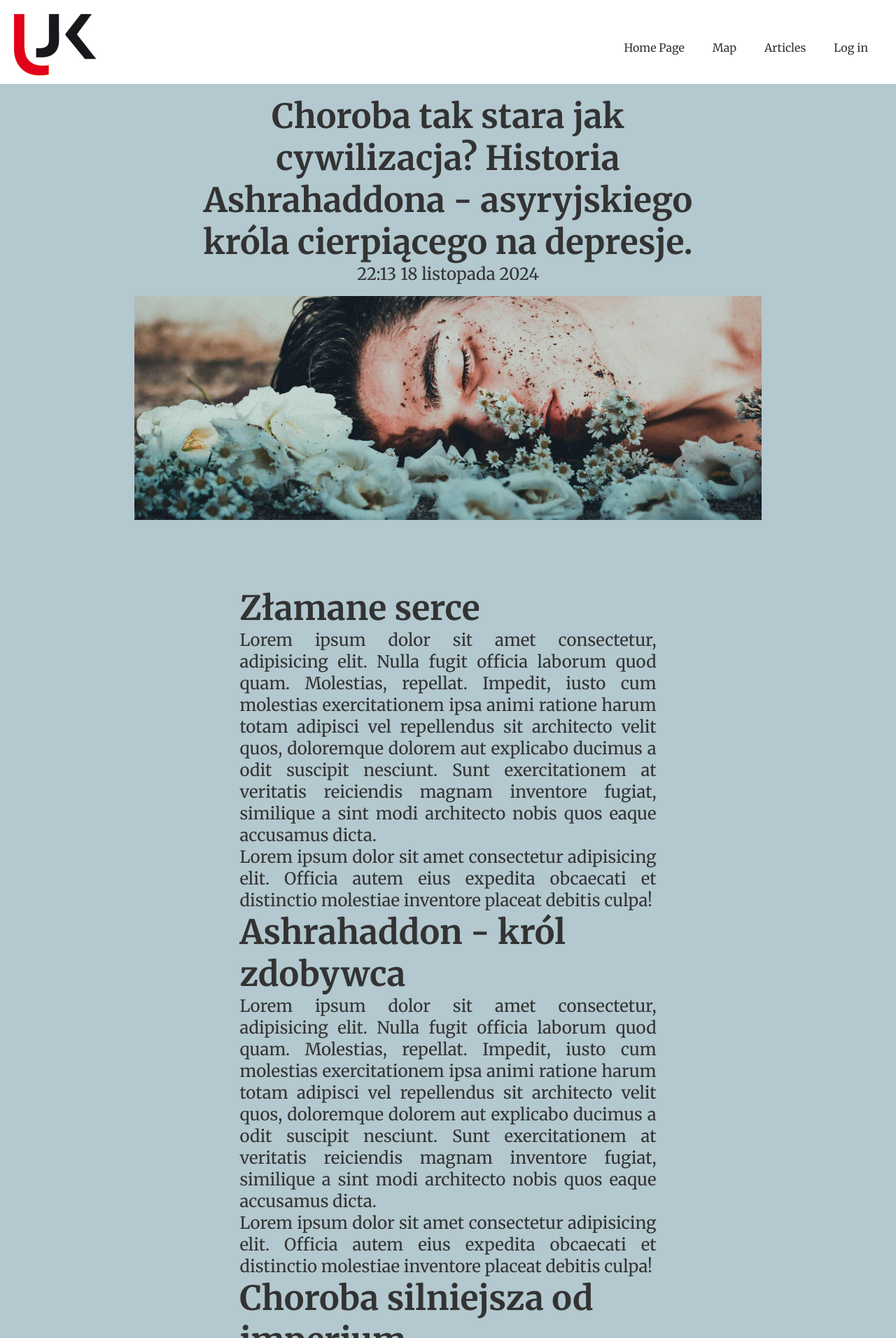
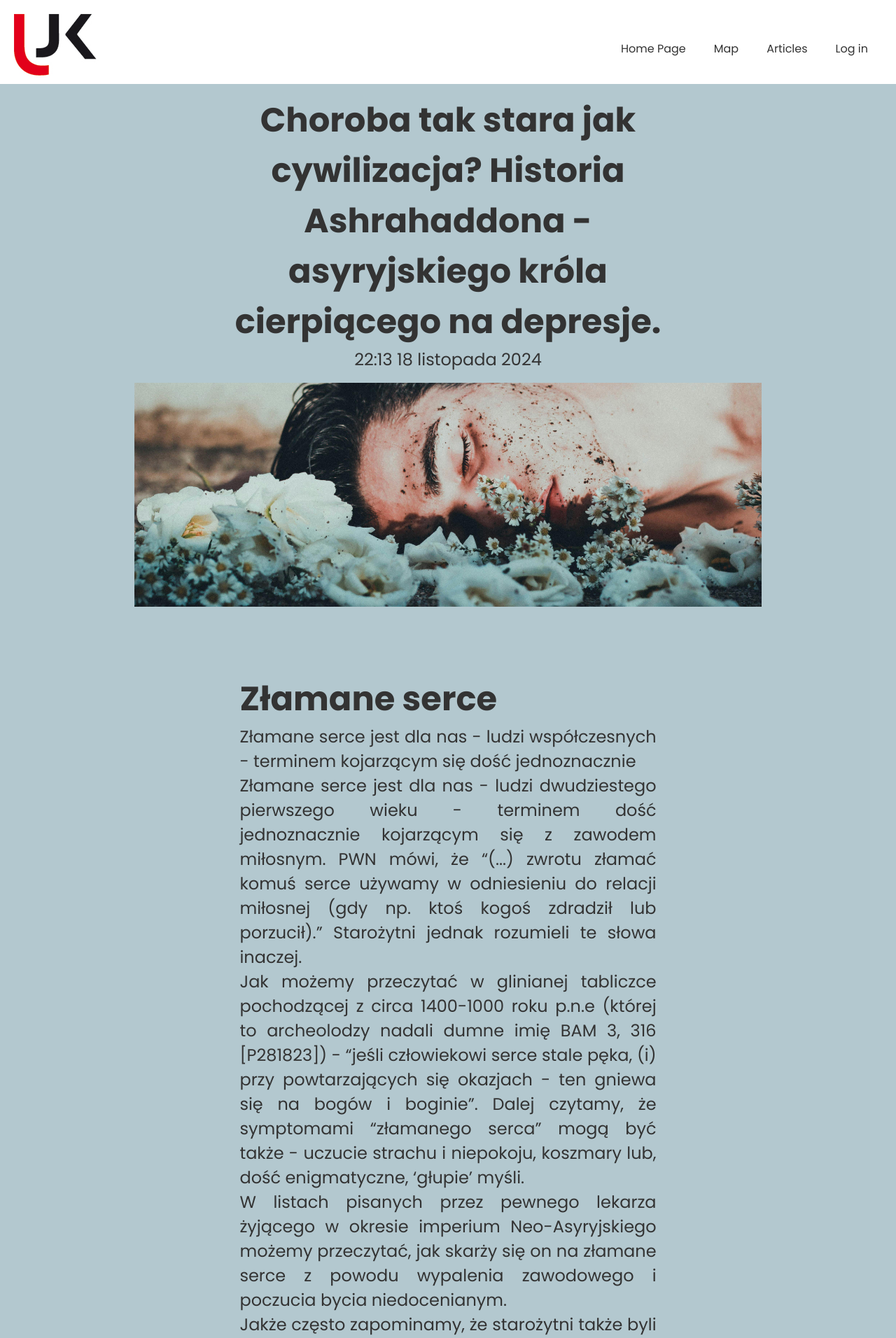
Before and after one commit to Kaczpr/BronzeAgeWebpage, a PHP site: page /html/esrahadonArticle.html in a window 1280 px wide. Shown: the top 1912 px of the page at 70% size. Run offline with PHP 8.4, Linux system fonts and the light colour scheme; some libraries are stand-ins or nearby versions.

Commit message:
CSS change
Changing looks of site

```diff
--- a/css/articleStyle.css
+++ b/css/articleStyle.css
@@ -12,8 +12,8 @@
 }
 
 body {
-  font-family: "Merriweather", sans-serif;
-  font-size: 16px;
+  font-family: "Poppins", sans-serif;;
+  font-size: 1em;
   color: #333;
   background-color: #b3c8cf;
   width: 100%;
--- a/css/wikiStyle.css
+++ b/css/wikiStyle.css
@@ -1,4 +1,4 @@
-*{
+* {
   padding: 0;
   margin: 0;
   box-sizing: border-box;
@@ -12,8 +12,8 @@
 }
 
 body {
-    font-family: "Merriweather", sans-serif;
-    font-size: 16px;
+  font-family: "Poppins", sans-serif;;
+  font-size: 1em;
   color: #333;
   background-color: #b3c8cf;
   width: 100%;
--- a/html/esrahadonArticle.html
+++ b/html/esrahadonArticle.html
@@ -3,20 +3,13 @@
   <head>
     <meta charset="UTF-8" />
     <meta name="viewport" content="width=device-width, initial-scale=1.0" />
-    <title>Document</title>
+    <title>Esarhaddon</title>
+    <link rel="stylesheet" href="../css/articleStyle.css" />
     <link rel="preconnect" href="https://fonts.googleapis.com" />
     <link rel="preconnect" href="https://fonts.gstatic.com" crossorigin />
     <link
-      href="https://fonts.googleapis.com/css2?family=Merriweather:ital,wght@0,300;0,400;0,700;0,900;1,300;1,400;1,700;1,900&display=swap"
+      href="https://fonts.googleapis.com/css2?family=Merriweather:ital,wght@0,300;0,400;0,700;0,900;1,300;1,400;1,700;1,900&family=Poppins:ital,wght@0,100;0,200;0,300;0,400;0,500;0,600;0,700;0,800;0,900;1,100;1,200;1,300;1,400;1,500;1,600;1,700;1,800;1,900&display=swap"
       rel="stylesheet"
-    />
-    <link rel="stylesheet" href="../css/articleStyle.css" />
-    <link
-      rel="stylesheet"
-      href="https://cdnjs.cloudflare.com/ajax/libs/font-awesome/6.6.0/css/all.min.css"
-      integrity="sha512-Kc323vGBEqzTmouAECnVceyQqyqdsSiqLQISBL29aUW4U/M7pSPA/gEUZQqv1cwx4OnYxTxve5UMg5GT6L4JJg=="
-      crossorigin="anonymous"
-      referrerpolicy="no-referrer"
     />
   </head>
   <body>
@@ -51,48 +44,90 @@
       <section class="content">
         <h2>Złamane serce</h2>
         <p>
-          Lorem ipsum dolor sit amet consectetur, adipisicing elit. Nulla fugit
-          officia laborum quod quam. Molestias, repellat. Impedit, iusto cum
-          molestias exercitationem ipsa animi ratione harum totam adipisci vel
-          repellendus sit architecto velit quos, doloremque dolorem aut
-          explicabo ducimus a odit suscipit nesciunt. Sunt exercitationem at
-          veritatis reiciendis magnam inventore fugiat, similique a sint modi
-          architecto nobis quos eaque accusamus dicta.
+          Złamane serce jest dla nas - ludzi współczesnych - terminem kojarzącym
+          się dość jednoznacznie
         </p>
         <p>
-          Lorem ipsum dolor sit amet consectetur adipisicing elit. Officia autem
-          eius expedita obcaecati et distinctio molestiae inventore placeat
-          debitis culpa!
+          Złamane serce jest dla nas - ludzi dwudziestego pierwszego wieku -
+          terminem dość jednoznacznie kojarzącym się z zawodem miłosnym. PWN
+          mówi, że “(...) zwrotu złamać komuś serce używamy w odniesieniu do
+          relacji miłosnej (gdy np. ktoś kogoś zdradził lub porzucił).”
+          Starożytni jednak rozumieli te słowa inaczej.
         </p>
+
+        <p>
+          Jak możemy przeczytać w glinianej tabliczce pochodzącej z circa
+          1400-1000 roku p.n.e (której to archeolodzy nadali dumne imię BAM 3,
+          316 [P281823]) - “jeśli człowiekowi serce stale pęka, (i) przy
+          powtarzających się okazjach - ten gniewa się na bogów i boginie”.
+          Dalej czytamy, że symptomami “złamanego serca” mogą być także -
+          uczucie strachu i niepokoju, koszmary lub, dość enigmatyczne, ‘głupie’
+          myśli.
+        </p>
+        <p>
+          W listach pisanych przez pewnego lekarza żyjącego w okresie imperium
+          Neo-Asyryjskiego możemy przeczytać, jak skarży się on na złamane serce
+          z powodu wypalenia zawodowego i poczucia bycia niedocenianym.
+        </p>
+        <p>
+          Jakże często zapominamy, że starożytni także byli ludźmi z krwi i
+          kości, i przeżywali te same problemy co wielu z nas.
+        </p>
+
         <h2>Ashrahaddon - król zdobywca</h2>
         <p>
-          Lorem ipsum dolor sit amet consectetur, adipisicing elit. Nulla fugit
-          officia laborum quod quam. Molestias, repellat. Impedit, iusto cum
-          molestias exercitationem ipsa animi ratione harum totam adipisci vel
-          repellendus sit architecto velit quos, doloremque dolorem aut
-          explicabo ducimus a odit suscipit nesciunt. Sunt exercitationem at
-          veritatis reiciendis magnam inventore fugiat, similique a sint modi
-          architecto nobis quos eaque accusamus dicta.
+          Ashrahaddon był królem panującym nad imperium Neo-Asyryjskim w latach
+          681 - 669 p.n.e, a więc w okresie wielkiego rozkwitu Asyrii. Spośród
+          jego największych osiągnięć możemy wymienić podbój Egiptu - co
+          sprawiło, że po raz pierwszy król z mezopotamii mógł tytułować się
+          między innymi mianem “króla królów Egiptu”. Jego inne tytuły
+          królewskie to choćby król Sumeru i Akadu, król Czterech Stron Świata,
+          czy skromne król Wszechświata. Ashrahaddon zajął się także odbudową
+          Babilonu - który to został kompletnie zniszczony przez poprzedniego
+          króla Asyrii. Historia jednak zapamiętała Asarhaddona za coś innego.
         </p>
         <p>
-          Lorem ipsum dolor sit amet consectetur adipisicing elit. Officia autem
-          eius expedita obcaecati et distinctio molestiae inventore placeat
-          debitis culpa!
-        </p>
-        <h2>Choroba silniejsza od imperium</h2>
-        <p>
-          Lorem ipsum dolor sit amet consectetur, adipisicing elit. Nulla fugit
-          officia laborum quod quam. Molestias, repellat. Impedit, iusto cum
-          molestias exercitationem ipsa animi ratione harum totam adipisci vel
-          repellendus sit architecto velit quos, doloremque dolorem aut
-          explicabo ducimus a odit suscipit nesciunt. Sunt exercitationem at
-          veritatis reiciendis magnam inventore fugiat, similique a sint modi
-          architecto nobis quos eaque accusamus dicta.
+          Co gorsza - Asyryjczycy tradycyjnie widzieli choroby jako kary zsyłane
+          na śmiertelników przez bogów, a więc przypadłości króla musiały być za
+          wszelką cenę ukrywane przed poddanymi.
         </p>
         <p>
-          Lorem ipsum dolor sit amet consectetur adipisicing elit. Officia autem
-          eius expedita obcaecati et distinctio molestiae inventore placeat
-          debitis culpa!
+          Jak czytamy w książce Ancient Assyria: A Very Short Introduction.
+          pióra Karen Radner -
+          <q
+            >Co do tego, co król, mój pan, napisał do mnie: << Czuje się bardzo
+            smutny. Jak to możliwe, że stałem się tak przygnębiony przez tego
+            mojego malca.<< Gdyby to było uleczalne, oddałbyś połowę swojego
+            królestwa, aby to wyleczyć! Ale co możemy zrobić? O królu, mój
+            panie, to jest coś, czego nie można zrobić.</q
+          >
+        </p>
+        <h2>Koniec Asyryjskiego króla Egiptu</h2>
+        <p>
+          Ashrahaddon i jego lekarze-kapłani przeprowadzili wiele rytuałów
+          mających za zadanie wspomóc króla w powrocie do zdrowia. Wszystkie
+          jednak dawały rezultaty odbiegające od tego, czego władca oczekiwał.
+        </p>
+        <p>
+          W okolicach roku 669 p.n.e pokonany, prawowity król Egiptu - niejaki
+          Taharqa - do tej pory przebywający na wygnaniu w górnym Egipcie,
+          wykorzystując chaotyczną sytuację w Asyrii - powrócił i został
+          prowodyrem buntu przeciw władzy asyryjskiej.
+        </p>
+        <p>
+          Na wieść o rebelii (i przy okazji zdradzie wielu ważnych gubernatorów
+          działających w Egipcie) Ashrahaddon niemal natychmiastowo wyruszył na
+          zachód. Niestety, również niemal natychmiastowo, zmarł - jeszcze zanim
+          przekroczono granicę ziem Egiptu.
+        </p>
+        <p>
+          Niewiele wiadomo o szczegółach śmierci Ashrahaddona, jednak zważywszy
+          na jego problemy zdrowotne najprawdopodobniej śmierć wystąpiła z
+          przyczyn naturalnych. Po jego śmierci koronę Asyryjską przejął jego
+          młodszy syn - Asurbanipal, podczas gdy na tronie Babilonu zasiadł
+          starszy syn - Shamash-shum-ukin. Panowanie Asurbanipala powszechnie
+          uważane jest za okres złotego wieku Asyrii, a historia jego wielkiej
+          Biblioteki z pewnością zasługuje na swój własny artykuł.
         </p>
       </section>
       <section class="subFooter">
@@ -100,10 +135,12 @@
           <h1>Warto sprawdzić także:</h1>
           <ul>
             <li>
-              https://nerdynoca.pl/podkast/060-historia-55-zycie-codzienne-w-epoce-brazu (Podcast)
+              https://nerdynoca.pl/podkast/060-historia-55-zycie-codzienne-w-epoce-brazu
+              (Podcast)
             </li>
             <li>
-              Moudhy Al-Rashid - "Heartbreak and the History of Distress in Ancient Mesopotamia" (Artykuł)
+              Moudhy Al-Rashid - "Heartbreak and the History of Distress in
+              Ancient Mesopotamia" (Artykuł)
             </li>
           </ul>
         </section>
@@ -111,7 +148,14 @@
           <h1>Źródła</h1>
           <ul>
             <li>
-              Greta Van Buylaere - The Expression of Emotions in Ancient Egypt and Mesopotamia: Chapter 9 Depression at the Royal Courts of Esarhaddon and Assurbanipal (Rozdział ksiązki)
+              Greta Van Buylaere - The Expression of Emotions in Ancient Egypt
+              and Mesopotamia: Chapter 9 Depression at the Royal Courts of
+              Esarhaddon and Assurbanipal (Rozdział ksiązki)
+            </li>
+            <li>Cuneiform Digital Library Initiative</li>
+            <li>Encyclopædia Britannica</li>
+            <li>
+              Karen Radner - The trials of Esarhaddon: the conspiracy of 670 BC
             </li>
           </ul>
         </section>
--- a/index.php
+++ /dev/null
@@ -1,2 +0,0 @@
-<?php
-include("html/index.html");
--- /dev/null
+++ b/php/index.php
@@ -0,0 +1,3 @@
+<?php
+include("../html/nav.html");
+include("../html/index.html")
```
Also changed, not shown: css/style.css (+14 -14 lines), html/assyriaWiki.html (+3 -10 lines), html/babylonWiki.html (+3 -10 lines), html/egyptWiki.html (+3 -10 lines), html/index.html (+13 -14 lines), html/nav.html (added, +34 -0 lines), images/map.png (added), images/ujkSmallTrans.png (added). Lines whose indentation alone changed are shown as unchanged.
